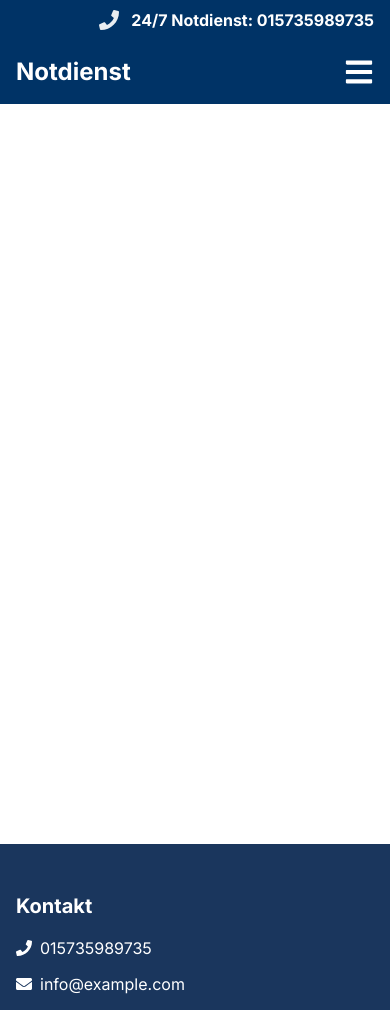
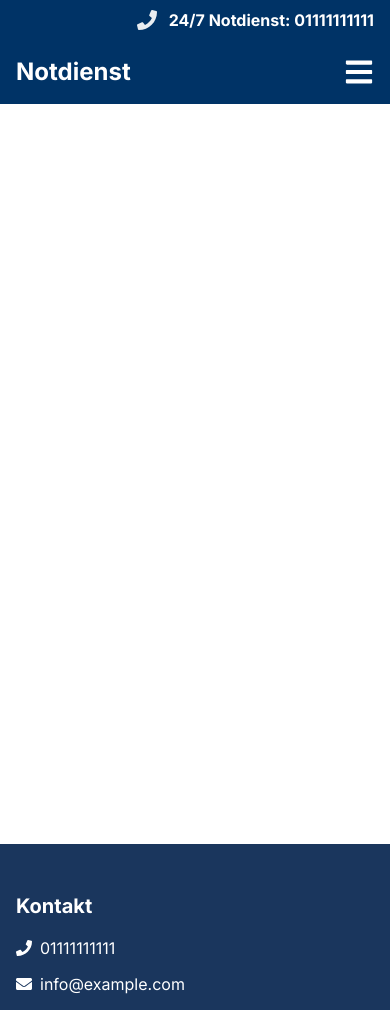
Before and after one commit to iGaxan/handwerksdienste-paderborn, a Next.js app: page /services/elektro-notdienst in a window 390 px wide. Shown: the top 1010 px of the page. Built offline with nearby package versions, Linux system fonts and the light colour scheme.

Commit message:
Update phone number across multiple components to new contact number 01111111111 for consistency and improved user accessibility.

```diff
--- a/src/app/[city]/CityPageClient.tsx
+++ b/src/app/[city]/CityPageClient.tsx
@@ -27,7 +27,7 @@ export default function CityPageClient({ params }: Props) {
     '@id': `https://www.example.com/${params.city}#LocalBusiness`,
     name: `24/7 Handwerker & Notdienst ${cityName}`,
     image: 'https://www.example.com/images/logo.webp',
-    telephone: '015735989735',
+    telephone: '01111111111',
     priceRange: '€€',
     address: {
       '@type': 'PostalAddress',
@@ -88,7 +88,7 @@ export default function CityPageClient({ params }: Props) {
               </p>
               <div className="flex flex-col md:flex-row gap-6 justify-center">
                 <a
-                  href="tel:015735989735"
+                  href="tel:01111111111"
                   className="group bg-[#2563eb] hover:bg-white hover:text-[#2563eb] text-white px-8 py-4 rounded-full inline-flex items-center justify-center space-x-3 transition-all"
                 >
                   <FaPhone className="text-xl" />
--- a/src/app/[city]/[service]/page.tsx
+++ b/src/app/[city]/[service]/page.tsx
@@ -231,7 +231,7 @@ export default function ServicePage({ params }: Props) {
               className="flex flex-col md:flex-row gap-6 justify-center"
             >
               <a
-                href="tel:015735989735"
+                href="tel:01111111111"
                 className="group bg-[#2563eb] text-white hover:bg-white hover:text-[#2563eb] text-xl font-bold px-8 py-4 rounded-full inline-flex items-center justify-center space-x-3 transition-all shadow-xl"
               >
                 <FaPhone className="text-xl group-hover:animate-ping" />
@@ -338,11 +338,11 @@ export default function ServicePage({ params }: Props) {
             </p>
             <div className="flex flex-col md:flex-row gap-4 justify-center">
               <a
-                href="tel:015735989735"
+                href="tel:01111111111"
                 className="bg-white text-[#1a365d] hover:bg-[#2563eb] hover:text-white px-8 py-4 rounded-full inline-flex items-center justify-center space-x-3 transition-all font-bold"
               >
                 <FaPhone className="text-xl" />
-                <span>015735989735</span>
+                <span>01111111111</span>
               </a>
               <a
                 href="https://wa.me/4915735989735"
--- a/src/app/dienstleistungen/page.tsx
+++ b/src/app/dienstleistungen/page.tsx
@@ -132,14 +132,14 @@ export default function DienstleistungenPage() {
           </p>
           <div className="flex flex-col sm:flex-row gap-4 justify-center">
             <a
-              href="tel:015735989735"
+              href="tel:01111111111"
               className="bg-[#1a365d] text-white px-8 py-4 rounded-full font-bold hover:bg-[#2563eb] transition-colors inline-flex items-center justify-center space-x-2"
             >
               <FaWrench className="text-xl" />
               <span>Jetzt anrufen</span>
             </a>
             <a
-              href="https://wa.me/015735989735"
+              href="https://wa.me/01111111111"
               className="bg-[#25D366] text-white px-8 py-4 rounded-full font-bold hover:bg-[#128C7E] transition-colors inline-flex items-center justify-center space-x-2"
             >
               <FaWrench className="text-xl" />
--- a/src/app/page.tsx
+++ b/src/app/page.tsx
@@ -57,11 +57,11 @@ export default function Home() {
 
             <div className="flex flex-col md:flex-row gap-6 justify-center items-center">
               <a
-                href="tel:015735989735"
+                href="tel:01111111111"
                 className="bg-[#2563eb] text-white hover:bg-[#1d4ed8] text-xl font-bold px-8 py-4 rounded-full inline-flex items-center space-x-3 transition-all shadow-xl"
               >
                 <FaPhone className="text-xl" />
-                <span>Jetzt anrufen: 015735989735</span>
+                <span>Jetzt anrufen: 01111111111</span>
               </a>
               <Link
                 href="/kontakt"
@@ -245,7 +245,7 @@ export default function Home() {
                 <FaPhone className="text-2xl text-[#60a5fa]" />
                 <div className="text-left">
                   <div className="font-bold">Notfallnummer</div>
-                  <div>015735989735</div>
+                  <div>01111111111</div>
                 </div>
               </div>
               <div className="flex items-center justify-center space-x-3">
@@ -277,7 +277,7 @@ export default function Home() {
 
       {/* Mobile Call Button */}
       <a
-        href="tel:015735989735"
+        href="tel:01111111111"
         className="fixed bottom-8 right-8 md:hidden bg-[#2563eb] text-white p-6 rounded-full shadow-2xl hover:bg-[#1d4ed8] transition-all z-50 animate-bounce"
       >
         <FaPhone className="text-3xl" />
--- a/src/components/Footer.tsx
+++ b/src/components/Footer.tsx
@@ -41,8 +41,8 @@ export default function Footer() {
             <ul className="space-y-3">
               <li className="flex items-center">
                 <FaPhone className="mr-2" />
-                <a href="tel:015735989735" className="hover:text-[#60a5fa]">
-                  015735989735
+                <a href="tel:01111111111" className="hover:text-[#60a5fa]">
+                  01111111111
                 </a>
               </li>
               <li className="flex items-center">
@@ -107,7 +107,7 @@ export default function Footer() {
                 <a href="#" className="hover:text-[#60a5fa]" aria-label="LinkedIn">
                   <FaLinkedin className="text-2xl" />
                 </a>
-                <a href="https://wa.me/015735989735" className="hover:text-[#60a5fa]" aria-label="WhatsApp">
+                <a href="https://wa.me/01111111111" className="hover:text-[#60a5fa]" aria-label="WhatsApp">
                   <FaWhatsapp className="text-2xl" />
                 </a>
               </div>
--- a/src/components/Navbar.tsx
+++ b/src/components/Navbar.tsx
@@ -58,11 +58,11 @@ export default function Navbar() {
             <span className="text-base">Ihr Notdienst in der Region</span>
           </div>
           <a
-            href="tel:015735989735"
+            href="tel:01111111111"
             className="flex items-center space-x-3 text-white hover:text-[#007BFF] transition-colors font-bold ml-auto md:ml-0"
           >
             <FaPhone className="text-xl animate-pulse" />
-            <span className="text-base">24/7 Notdienst: 015735989735</span>
+            <span className="text-base">24/7 Notdienst: 01111111111</span>
           </a>
         </div>
       </div>
@@ -131,7 +131,7 @@ export default function Navbar() {
                 </Link>
 
                 <a
-                  href="https://wa.me/015735989735"
+                  href="https://wa.me/01111111111"
                   target="_blank"
                   rel="noopener noreferrer"
                   className="bg-[#1a4d80] text-white px-5 py-2 rounded-full flex items-center space-x-2 hover:bg-[#007BFF] transition-colors shadow-lg ml-6"
@@ -181,14 +181,14 @@ export default function Navbar() {
         <div className="h-full overflow-y-auto pb-20">
           {/* Emergency Contact */}
           <a
-            href="tel:015735989735"
+            href="tel:01111111111"
             className="flex items-center justify-between p-4 bg-[#1a4d80] text-white"
           >
             <div className="flex items-center space-x-3">
               <FaPhone className="text-xl animate-pulse" />
               <span className="font-bold">24/7 Notdienst</span>
             </div>
-            <span className="text-sm">015735989735</span>
+            <span className="text-sm">01111111111</span>
           </a>
 
           {/* Navigation Links */}
@@ -251,7 +251,7 @@ export default function Navbar() {
           <div className="fixed bottom-0 left-0 right-0 p-4 bg-[#003366] border-t border-white/10">
             <div className="flex gap-4">
               <a
-                href="tel:015735989735"
+                href="tel:01111111111"
                 className="flex-1 bg-[#1a4d80] text-white px-4 py-3 rounded-full flex items-center justify-center space-x-2"
                 onClick={() => setIsOpen(false)}
               >
@@ -259,7 +259,7 @@ export default function Navbar() {
                 <span>Anrufen</span>
               </a>
               <a
-                href="https://wa.me/015735989735"
+                href="https://wa.me/01111111111"
                 target="_blank"
                 rel="noopener noreferrer"
                 className="flex-1 bg-[#25D366] text-white px-4 py-3 rounded-full flex items-center justify-center space-x-2"
--- a/src/components/ServicePage.tsx
+++ b/src/components/ServicePage.tsx
@@ -127,7 +127,7 @@ const HeroSection = ({ title, subtitle }: { title: string, subtitle: string }) =
           className="flex flex-col sm:flex-row gap-4 justify-center"
         >
           <a
-            href="tel:015735989735"
+            href="tel:01111111111"
             className="bg-[#4285f4] hover:bg-[#3367d6] text-white px-8 py-4 rounded-full font-bold transition-all duration-300 flex items-center justify-center gap-2"
           >
             <FaPhone /> Kostenlos anfragen
```
